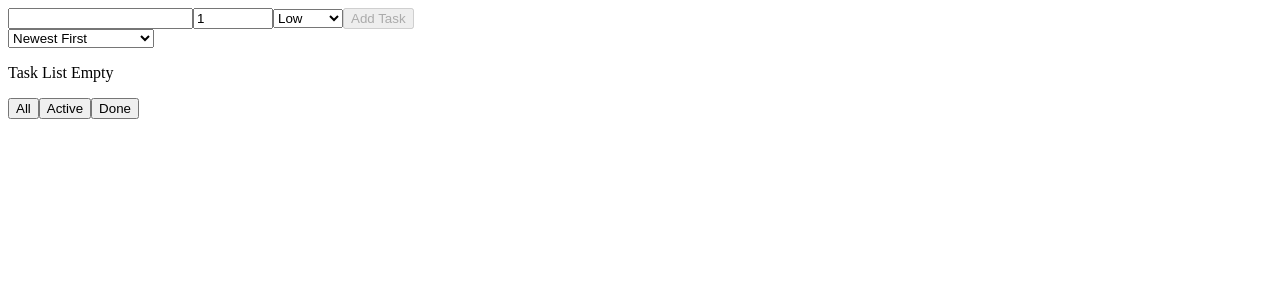
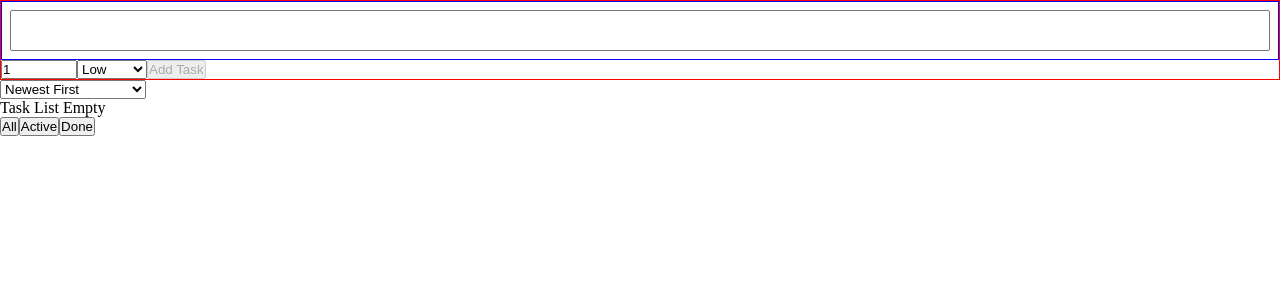
Before and after one commit to dejanpls/pocketlist, a React (Vite) app: page / in a window 1280 px wide. Shown: the top 300 px of the page. Built offline with nearby package versions, Linux system fonts and the light colour scheme.

Commit message:
style: form input field

```diff
--- a/src/components/Form.jsx
+++ b/src/components/Form.jsx
@@ -1,3 +1,5 @@
+import "../styles/form.css";
+
 export default function Form({
   newTask,
   editTask,
@@ -8,6 +10,7 @@ export default function Form({
 }) {
   return (
     <form onSubmit={handleSubmit}>
+      <div className="main-input-container">
         <label htmlFor="title">
           <input
             id="title"
@@ -16,6 +19,7 @@ export default function Form({
             onChange={handleChange}
           />
         </label>
+      </div>
 
       <label htmlFor="quantity">
         <input
--- a/src/components/Todo.jsx
+++ b/src/components/Todo.jsx
@@ -1,3 +1,5 @@
+import "../styles/styles.css";
+
 import Form from "./Form.jsx";
 import TaskList from "./TaskList.jsx";
 import SortDropdown from "./SortDropdown.jsx";
--- /dev/null
+++ b/src/styles/form.css
@@ -0,0 +1,15 @@
+form {
+  border: 1px solid red;
+}
+
+.main-input-container {
+  border: 1px solid blue;
+  padding: 0.5rem;
+}
+
+.main-input-container input {
+  width: 100%;
+  max-width: 100%;
+  padding: 0.5rem;
+  font-size: 18px;
+}
--- /dev/null
+++ b/src/styles/styles.css
@@ -0,0 +1,5 @@
+* {
+  padding: 0;
+  margin: 0;
+  box-sizing: border-box;
+}
```
Lines whose indentation alone changed are shown as unchanged.
